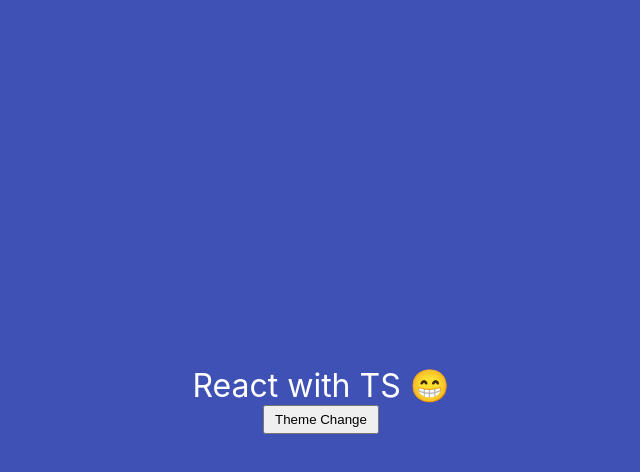
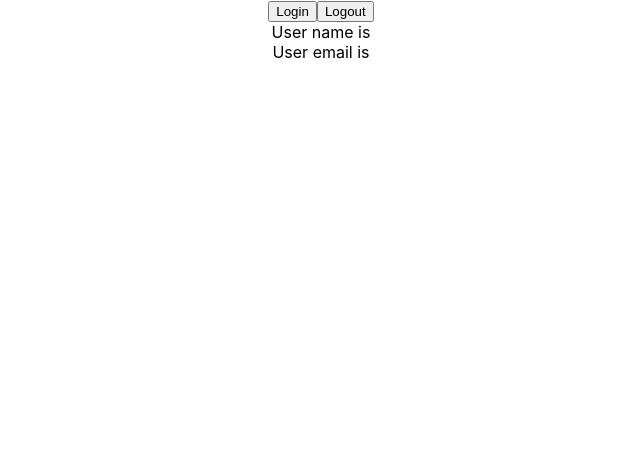
Before and after one commit to kbu715/react-typescript-demo, a React (Create React App) app: page / in a window 1280 px wide. Shown: the top 472 px of the page, without its empty margins (319-959 px from the left). Built offline with nearby package versions, Linux system fonts and the light colour scheme.

Commit message:
✨ useContext Future Value with React and TypeScript

```diff
--- a/src/App.tsx
+++ b/src/App.tsx
@@ -1,11 +1,11 @@
 import './App.css';
-import { Box } from './components/context/Box';
-import { ThemeContextProvider } from './components/context/ThemeContext';
+import { User } from './components/context/User';
+import { UserContextProvider } from './components/context/UserContext';
 
 function App() {
   return (
     <div className="App">
-      <ThemeContextProvider><Box /></ThemeContextProvider>
+      <UserContextProvider><User /></UserContextProvider>
     </div>
   );
 }
--- /dev/null
+++ b/src/components/context/User.tsx
@@ -0,0 +1,24 @@
+import { useContext } from 'react';
+import { UserContext } from './UserContext';
+
+export const User = () => {
+  const userContext = useContext(UserContext);
+  const handleLogin = () => {
+      userContext.setUser({
+        name: "Paul Kang",
+        email: 'kbu715@naver.com'
+      })
+   };
+  const handleLogout = () => {
+      userContext.setUser(null);
+  };
+
+  return (
+    <div>
+      <button onClick={handleLogin}>Login</button>
+      <button onClick={handleLogout}>Logout</button>
+      <div>User name is {userContext.user?.name}</div>
+      <div>User email is {userContext.user?.email}</div>
+    </div>
+  )
+}
--- /dev/null
+++ b/src/components/context/UserContext.tsx
@@ -0,0 +1,25 @@
+import { createContext, useState } from 'react';
+
+export type AuthUser = {
+  name: string
+  email: string
+};
+
+type UserContextType = {
+  user: AuthUser | null
+  setUser: React.Dispatch<React.SetStateAction<AuthUser | null>>
+}
+
+type UserContextProviderProps = {
+  children: React.ReactNode
+}
+
+export const UserContext = createContext({} as UserContextType);
+
+export const UserContextProvider = ({children}: UserContextProviderProps) => {
+
+  const [user, setUser] = useState<AuthUser | null>(null);
+
+  return <UserContext.Provider value={{ user, setUser }}>{children}</UserContext.Provider>
+
+}
```
